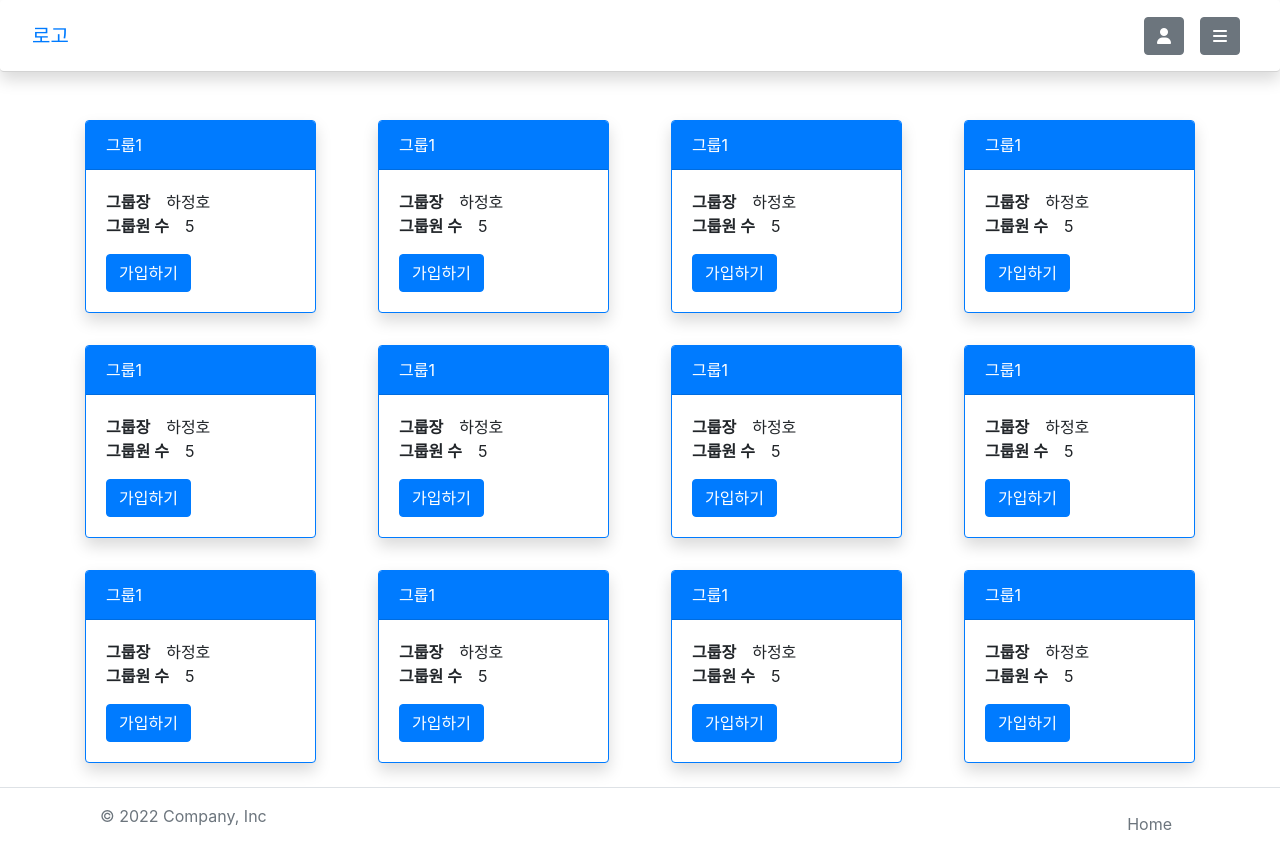
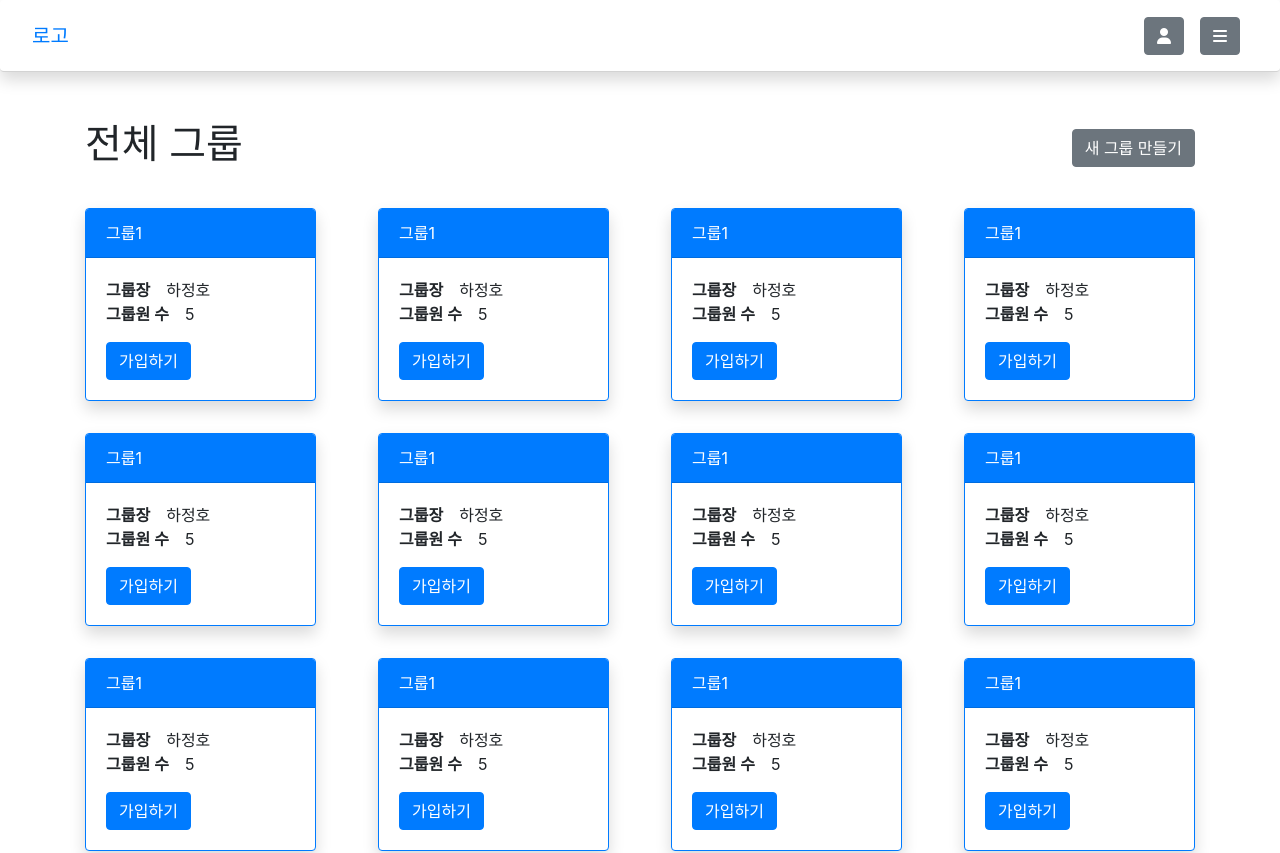
Before and after one commit to SSAFY-S0914/Enjoytrip-Final-FE, a Vue app: page /groups in a window 1280 px wide. Shown: the top 853 px of the page. Built offline with nearby package versions, Linux system fonts and the light colour scheme.

Commit message:
feat: 그룹 만들기 버튼 추가

```diff
--- a/src/views/AllGroupView.vue
+++ b/src/views/AllGroupView.vue
@@ -2,6 +2,12 @@
   <div>
     <HeaderLayout></HeaderLayout>
     <main class="container">
+      <div class="group-list-header">
+        <h1>전체 그룹</h1>
+        <div>
+          <b-button>새 그룹 만들기</b-button>
+        </div>
+      </div>
       <GroupList></GroupList>
     </main>
     <FooterLayout></FooterLayout>
@@ -23,4 +29,12 @@ export default {
 };
 </script>
 
-<style></style>
+<style scoped>
+.group-list-header {
+  margin-bottom: 2rem;
+  display: flex;
+  width: 100%;
+  justify-content: space-between;
+  align-items: center;
+}
+</style>
```
